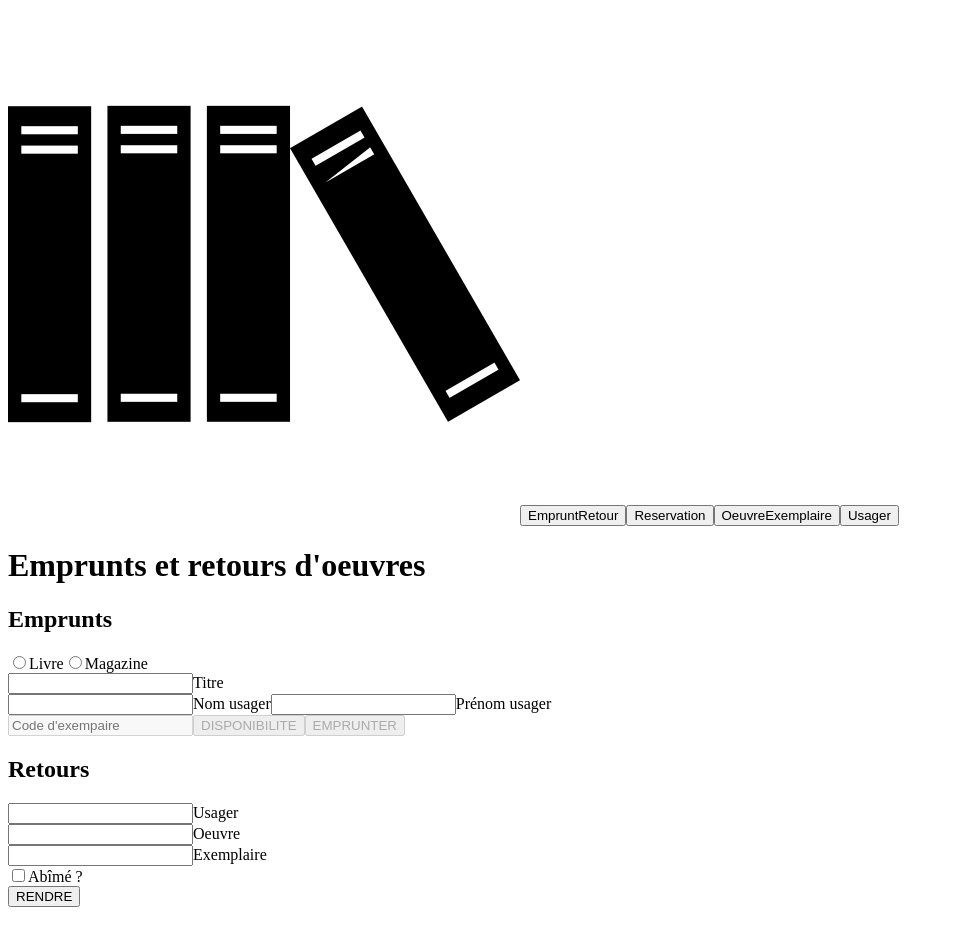
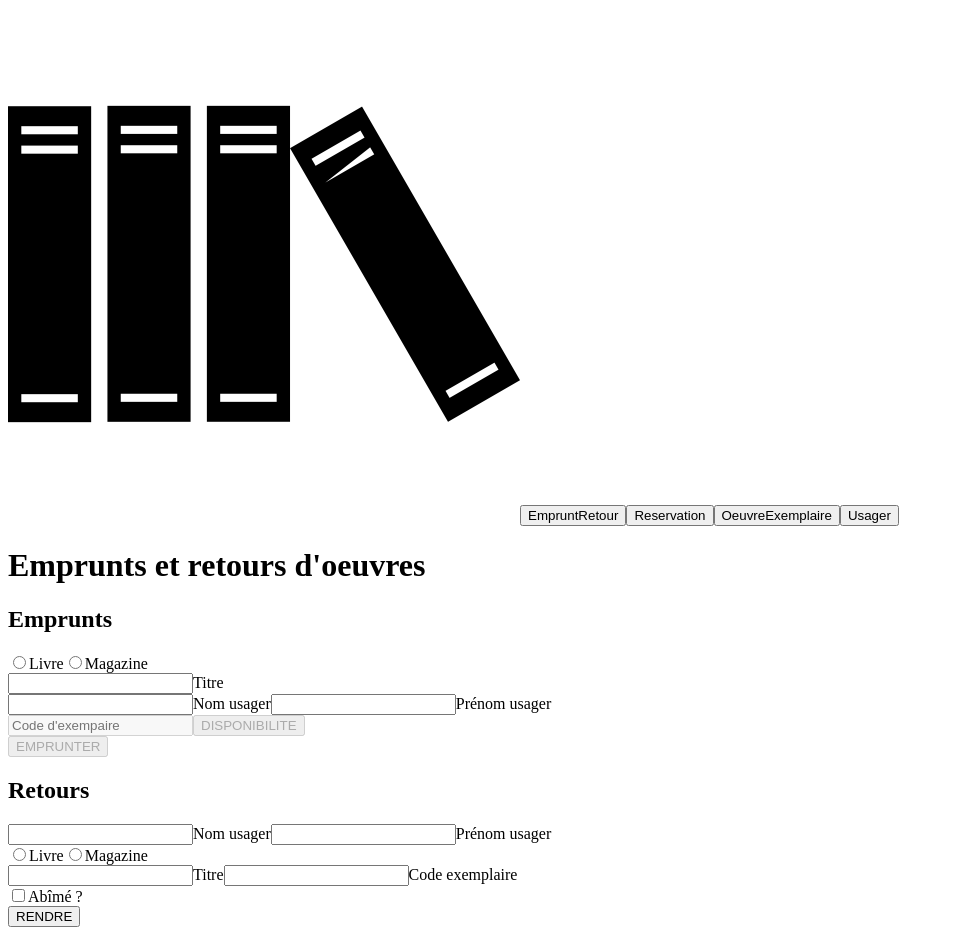
Before and after one commit to ColleenCallonego/Bibliotheque, a Vue app: page / in a window 1280 px wide. Both pictures are taken after a click on the button "EmpruntRetour". Shown: the whole page, without its empty margins (0-954 px from the left). Built offline with nearby package versions, Linux system fonts and the light colour scheme.

Commit message:
liaison avec l'API, retour oeuvre en cours

```diff
--- a/src/components/EmprunterComponent.vue
+++ b/src/components/EmprunterComponent.vue
@@ -25,8 +25,9 @@
       <label>Prénom usager</label><br>
 
       <input type="text" disabled placeholder="Code d'exempaire" v-model="codeExemplaire">
-      <button v-bind:disabled="changeClicDispo" v-on:click="postFormDisponibilite()">DISPONIBILITE</button>
+      <button v-bind:disabled="changeClicDispo" v-on:click="postFormDisponibilite()">DISPONIBILITE</button><br>
 
+      <p v-if="this.usagerId == 'inexistant'">Nous n'avons pas trouvé votre compte usager, vérifiez l'orthographe ou créez-vous un compte.</p>
       <p v-if="this.oeuvreId == 'inexistant'">Malheureusement nous n'avons pas l'oeuvre que vous recherchez dans dans nos rayons.</p>
       <p v-else-if="this.exemplaireId == 'inexistant'">L'oeuvre que vous cherchez n'est malheuresement pas disponible pour le moment.</p>
       <p v-else-if="this.oeuvreId != null && this.exemplaireId != null && this.oeuvreId != 'inexistant' && this.exemplaireId != 'inexistant'">L'oeuvre que vous recherchez est disponible, vous pouvez voir ci-dessus le code de l'exemplaire que nous avons en rayon.</p>
@@ -80,7 +81,14 @@ export default {
       param.append('nom', this.nomUsager)
       param.append('prenom', this.prenomUsager)
       axios.get('/usagers/identification', {params: param})
-          .then(response => (this.usagerId = response.data.id))
+          .then(response => {
+            if (response.data != ''){
+              this.usagerId = response.data.id
+            }
+            else{
+              this.usagerId = 'inexistant'
+            }
+          })
     },
     recupererIdExemplaire(){
       let param = new URLSearchParams()
@@ -106,7 +114,6 @@ export default {
               if (response.data != ''){
                 this.oeuvreId = response.data.id
                 this.recupererIdExemplaire()
-                this.recupererIdUsager()
               }
               else{
                 this.oeuvreId = 'inexistant'
@@ -120,7 +127,6 @@ export default {
               if (response.data != ''){
                 this.oeuvreId = response.data.id
                 this.recupererIdExemplaire()
-                this.recupererIdUsager()
               }
               else{
                 this.oeuvreId = 'inexistant'
@@ -141,6 +147,7 @@ export default {
       this.exemplaireId = null
       this.usagerId = null
       this.codeExemplaire = ''
+      this.recupererIdUsager()
       this.recupererIdOeuvre()
     }
   }
--- a/src/components/PopUpAjouterOeuvre.vue
+++ b/src/components/PopUpAjouterOeuvre.vue
@@ -10,6 +10,8 @@
       <label>Auteur</label><br>
       <input type="number" min="1" v-model="nbPageOeuvre">
       <label>Nombre de page</label><br>
+      <input type="number" min="7" v-model="dureePret">
+      <label>Durée du prêt</label><br>
 
       <input type="radio" value="livre" v-model="typeAjout" v-on:click="numeroMagazine = '';categorieMagazine = ''">
       <label>Livre</label>
@@ -51,6 +53,7 @@ export default {
       resumeLivre: '',
       numeroMagazine: '',
       categorieMagazine: '',
+      dureePret: '',
       errors: [],
       reponseAPI: null,
     }
@@ -63,6 +66,7 @@ export default {
       param.append('nbPage', this.nbPageOeuvre)
       param.append('sousNom', this.sousNomLivre)
       param.append('resume', this.resumeLivre)
+      param.append('dureePret', this.dureePret)
       axios.post('/oeuvres/creerLivre', param)
           .then(response => (this.reponseAPI = response.data))
           .catch(e => {
@@ -76,6 +80,7 @@ export default {
       param.append('nbPage', this.nbPageOeuvre)
       param.append('numero', this.numeroMagazine)
       param.append('categorie', this.categorieMagazine)
+      param.append('dureePret', this.dureePret)
       axios.post('/oeuvres/creerMagazine', param)
           .then(response => (this.reponseAPI = response.data))
           .catch(e => {
--- a/src/components/RetournerComponent.vue
+++ b/src/components/RetournerComponent.vue
@@ -1,24 +1,56 @@
 <template>
   <div>
     <h2>Retours</h2>
-    <form method="post" v-on:submit.prevent>
-      <input type="text" id="usagerQuiRend" name="usagerQuiRend">
-      <label for="usagerQuiRend">Usager</label><br>
-      <input type="text" id="oeuvreARendre" name="oeuvreARendre">
-      <label for="oeuvreARendre">Oeuvre</label><br>
-      <input type="text" id="exemplaireARendre" name="exemplaireARendre">
-      <label for="exemplaireARendre">Exemplaire</label><br>
+    <div>
+      <input type="text" v-model="nomUsagerRetour">
+      <label>Nom usager</label>
+      <input type="text" v-model="prenomUsagerRetour">
+      <label>Prénom usager</label><br>
 
-      <input type="checkbox" id="etatExemplaire" name="etatExemplaire">
-      <label for="etatExemplaire">Abîmé ?</label><br>
 
-      <button type="submit" value="rendre" formaction="/emprunt/modifier">RENDRE</button>
-    </form>
+
+      <input type="radio" value="livre" v-model="typeOeuvreRetour" v-on:click="titreOeuvreRetour = '';numeroMagazineRetour = ''">
+      <label>Livre</label>
+      <input type="radio" value="magazine" v-model="typeOeuvreRetour" v-on:click="titreOeuvreRetour = '';sousTitreLivreRetour = ''">
+      <label>Magazine</label><br>
+
+      <input type="text" v-model="titreOeuvreRetour">
+      <label>Titre</label>
+      <span v-if="typeOeuvre == 'livre'">
+        <input type="text" v-model="sousTitreLivreRetour">
+        <label>Sous-titre</label>
+      </span>
+      <span v-else-if="typeOeuvre == 'magazine'">
+        <input type="number" min="1" v-model="numeroMagazineRetour">
+        <label>Numéro</label>
+      </span>
+
+
+
+      <input type="text" v-model="codeExemplaireRetour">
+      <label>Code exemplaire</label><br>
+
+      <input type="checkbox" value="En rayon" v-model="etatExemplaireRetour">
+      <label>Abîmé ?</label><br>
+
+      <button>RENDRE</button>
+    </div>
   </div>
 </template>
 
 <script>
 export default {
-
+  data() {
+    return {
+      nomUsagerRetour: '',
+      prenomUsagerRetour: '',
+      titreOeuvreRetour: '',
+      typeOeuvreRetour: null,
+      sousTitreLivreRetour: '',
+      numeroMagazineRetour: '',
+      codeExemplaireRetour: '',
+      etatExemplaireRetour: '',
+    }
+  }
 }
 </script>
```
